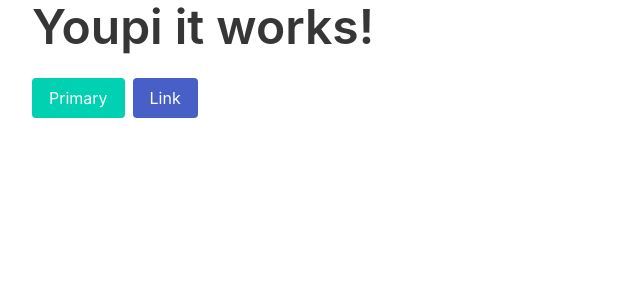
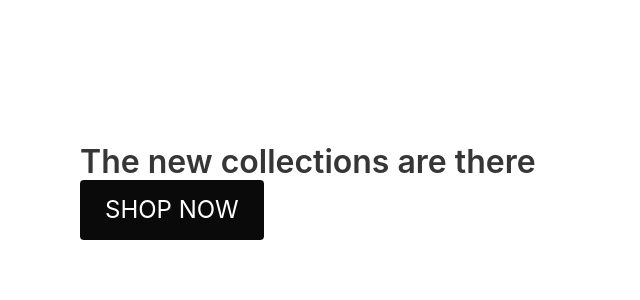
Before and after one commit to sctlcd/test-bulma, a Django app: page / in a window 1280 px wide. Shown: the top 300 px of the page, without its empty margins (0-640 px from the left). Run offline with Django 3.2, Linux system fonts and the light colour scheme; some libraries are stand-ins or nearby versions.

Commit message:
add homepage content

```diff
--- a/home/templates/home/index.html
+++ b/home/templates/home/index.html
@@ -1,10 +1,24 @@
 {% extends "base.html" %}
 {% load static %}
 
+{% block page_header %}
+<section class="section">
+  <div class="container header-container">
+  </div>
+</section>
+{% endblock %}
+
 {% block content %}
-  <h1 class="title is-1 green">Youpi it works!</h1>
-  <div class="buttons">
-       <a class="button is-primary">Primary</a>
-       <a class="button is-link">Link</a>
-     </div>
+<section class="section">
+  <div class="container">
+    <h1 class="title">The new collections are there</h1>
+  </div>
+  <div>
+    <h4>
+      <a href="" class=""></a>
+      <button class="button is-black is-large is-uppercase">Shop now</button>
+    </h4>
+  </div>
+</section>
+
 {% endblock %}
--- a/templates/base.html
+++ b/templates/base.html
@@ -30,6 +30,7 @@
     <!-- <script src="https://code.jquery.com/jquery-3.5.1.slim.min.js" integrity="sha384-DfXdz2htPH0lsSSs5nCTpuj/zy4C+OGpamoFVy38MVBnE+IbbVYUew+OrCXaRkfj" crossorigin="anonymous"></script>
     <script src="https://cdn.jsdelivr.net/npm/popper.js@1.16.1/dist/umd/popper.min.js" integrity="sha384-9/reFTGAW83EW2RDu2S0VKaIzap3H66lZH81PoYlFhbGU+6BZp6G7niu735Sk7lN" crossorigin="anonymous"></script>
     <script src="https://stackpath.bootstrapcdn.com/bootstrap/4.5.2/js/bootstrap.min.js" integrity="sha384-B4gt1jrGC7Jh4AgTPSdUtOBvfO8shuf57BaghqFfPlYxofvL8/KUEfYiJOMMV+rV" crossorigin="anonymous"></script> -->
+    <script src="https://kit.fontawesome.com/e576f39845.js" crossorigin="anonymous"></script>
     {% endblock %}
 
     {% block extra_js %}
```
